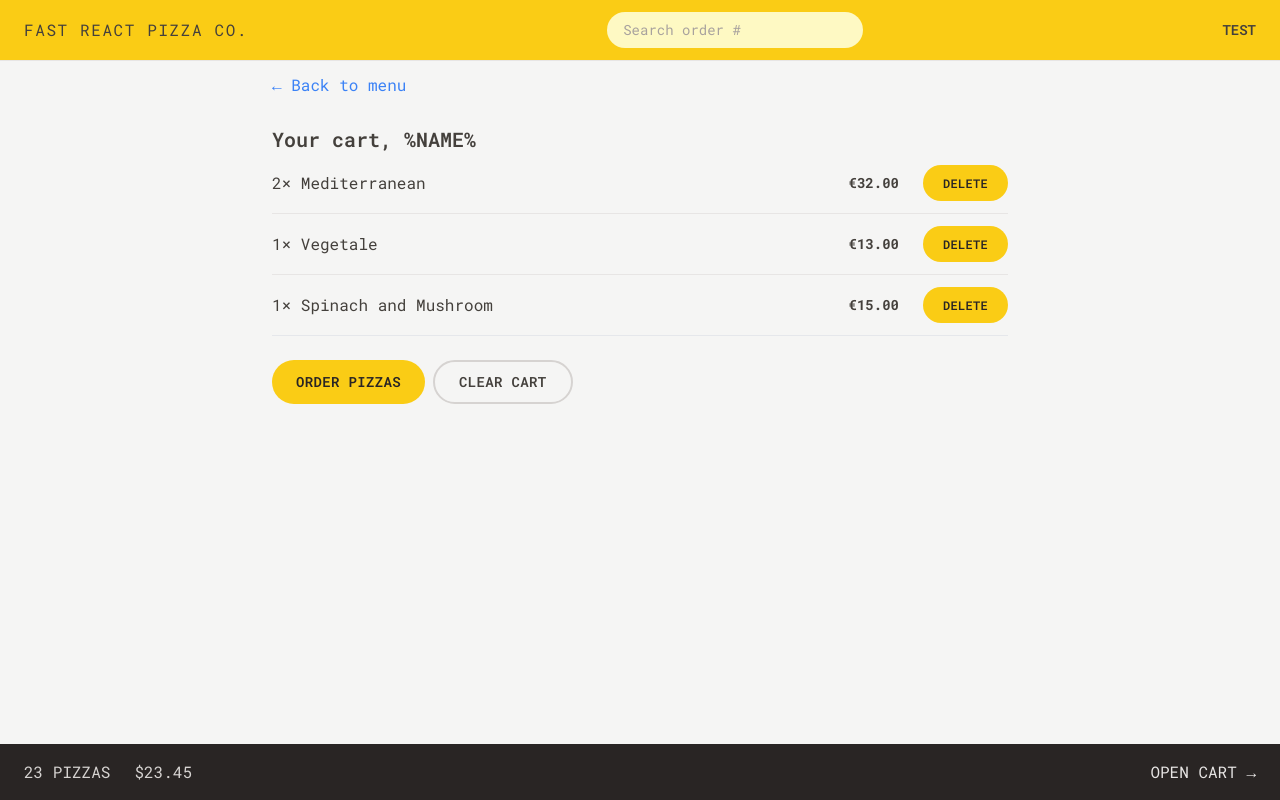
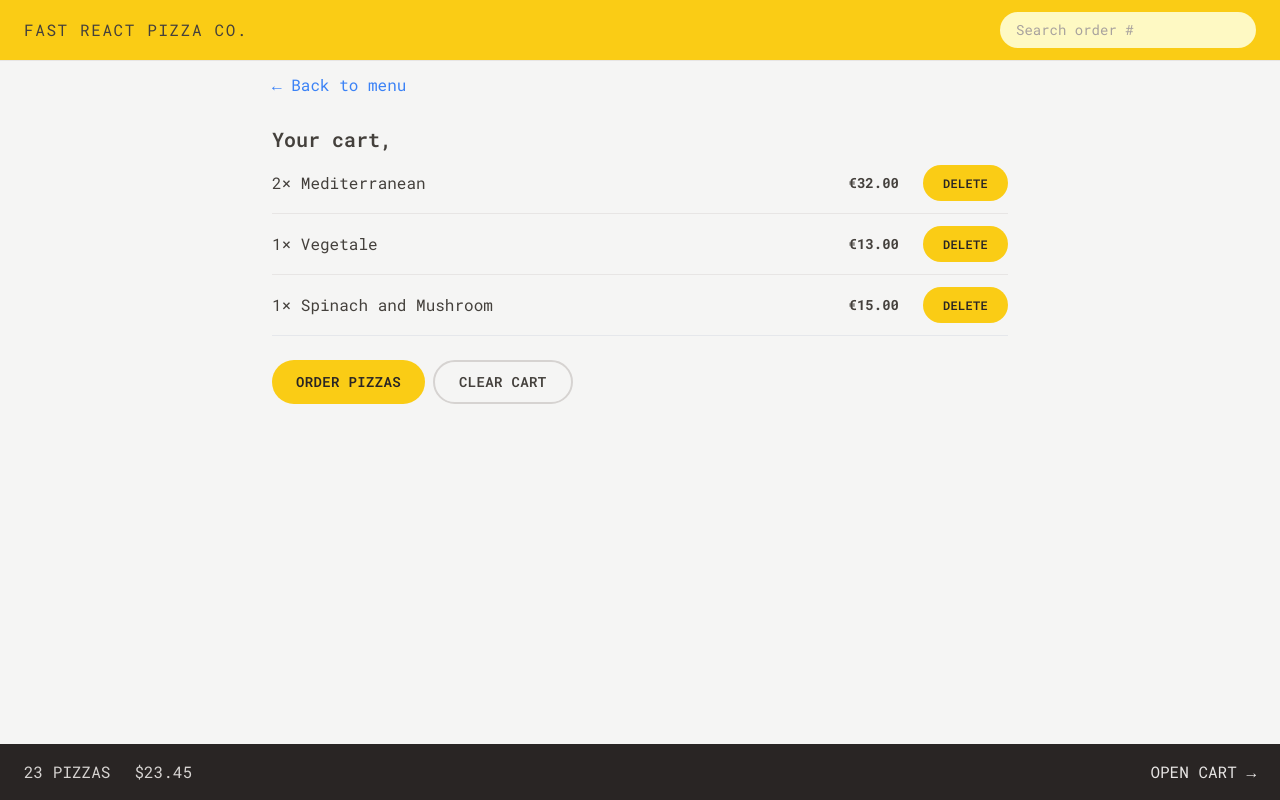
Before and after one commit to vimal573/React-Fast-react-pizza, a React (Vite) app: page /cart in a window 1280 px wide. Built offline with nearby package versions, Linux system fonts and the light colour scheme.

Commit message:
Reading and Updating the User Data

```diff
--- a/src/features/cart/Cart.jsx
+++ b/src/features/cart/Cart.jsx
@@ -1,6 +1,7 @@
 import CartItem from './CartItem';
 import LinkButton from '../../ui/LinkButton';
 import Button from '../../ui/Button';
+import { useSelector } from 'react-redux';
 
 const fakeCart = [
   {
@@ -27,13 +28,14 @@
 ];
 
 function Cart() {
+  const username = useSelector((state) => state.user.username);
   const cart = fakeCart;
 
   return (
     <div className="px-4 py-3">
       <LinkButton to="/menu">&larr; Back to menu</LinkButton>
 
-      <h2 className="mt-7 text-xl font-semibold">Your cart, %NAME%</h2>
+      <h2 className="mt-7 text-xl font-semibold">Your cart, {username}</h2>
 
       <ul className="divide-y divide-stone-200 border-b">
         {cart.map((item) => (
--- a/src/features/order/CreateOrder.jsx
+++ b/src/features/order/CreateOrder.jsx
@@ -4,6 +4,7 @@
 import { Form, redirect, useActionData, useNavigation } from 'react-router-dom';
 import { createOrder } from '../../services/apiRestaurant';
 import Button from '../../ui/Button';
+import { useSelector } from 'react-redux';
 
 // https://uibakery.io/regex-library/phone-number
 const isValidPhone = (str) =>
@@ -36,6 +37,7 @@
 ];
 
 function CreateOrder() {
+  const username = useSelector((state) => state.user.username);
   const navigation = useNavigation();
   const isSubmitting = navigation.state === 'submitting';
 
@@ -57,6 +59,7 @@
             className="input flex-grow"
             type="text"
             name="customer"
+            defaultValue={username}
             required
           />
         </div>
--- a/src/features/user/CreateUser.jsx
+++ b/src/features/user/CreateUser.jsx
@@ -1,11 +1,20 @@
 import { useState } from 'react';
 import Button from '../../ui/Button';
+import { useDispatch } from 'react-redux';
+import { updateName } from './userSlice';
+import { useNavigate } from 'react-router-dom';
 
 function CreateUser() {
   const [username, setUsername] = useState('');
+  const dispatch = useDispatch();
+  const navigate = useNavigate();
 
   function handleSubmit(e) {
     e.preventDefault();
+
+    if (!username) return;
+    dispatch(updateName(username));
+    navigate('/menu');
   }
 
   return (
--- a/src/features/user/UserName.jsx
+++ b/src/features/user/UserName.jsx
@@ -1,12 +1,12 @@
 import { useSelector } from 'react-redux';
 
 function UserName() {
-  const userName = useSelector((state) => state.user.userName);
+  const username = useSelector((state) => state.user.username);
 
-  if (!userName) return null;
+  if (!username) return null;
 
   return (
-    <div className="hidden text-sm font-semibold md:block">{userName}</div>
+    <div className="hidden text-sm font-semibold md:block">{username}</div>
   );
 }
 
--- a/src/features/user/userSlice.js
+++ b/src/features/user/userSlice.js
@@ -24,7 +24,7 @@
 // }
 
 const initialState = {
-  userName: 'Test',
+  username: '',
 };
 
 const userSlice = createSlice({
@@ -32,7 +32,7 @@
   initialState,
   reducers: {
     updateName(state, action) {
-      state.userName = action.payload;
+      state.username = action.payload;
     },
   },
 });
--- a/src/ui/Home.jsx
+++ b/src/ui/Home.jsx
@@ -1,6 +1,10 @@
+import { useSelector } from 'react-redux';
 import CreateUser from '../features/user/CreateUser';
+import Button from './Button';
 
 function Home() {
+  const username = useSelector((state) => state.user.username);
+
   return (
     <div className="my-10 px-4 text-center sm:my-16">
       <h1 className="mb-8 text-xl font-semibold md:text-3xl">
@@ -10,7 +14,13 @@
           Straight out of the oven, straight to you.
         </span>
       </h1>
-      <CreateUser />
+      {username === '' ? (
+        <CreateUser />
+      ) : (
+        <Button to="/menu" type="primary">
+          Continue ordring, {username}
+        </Button>
+      )}
     </div>
   );
 }
```
